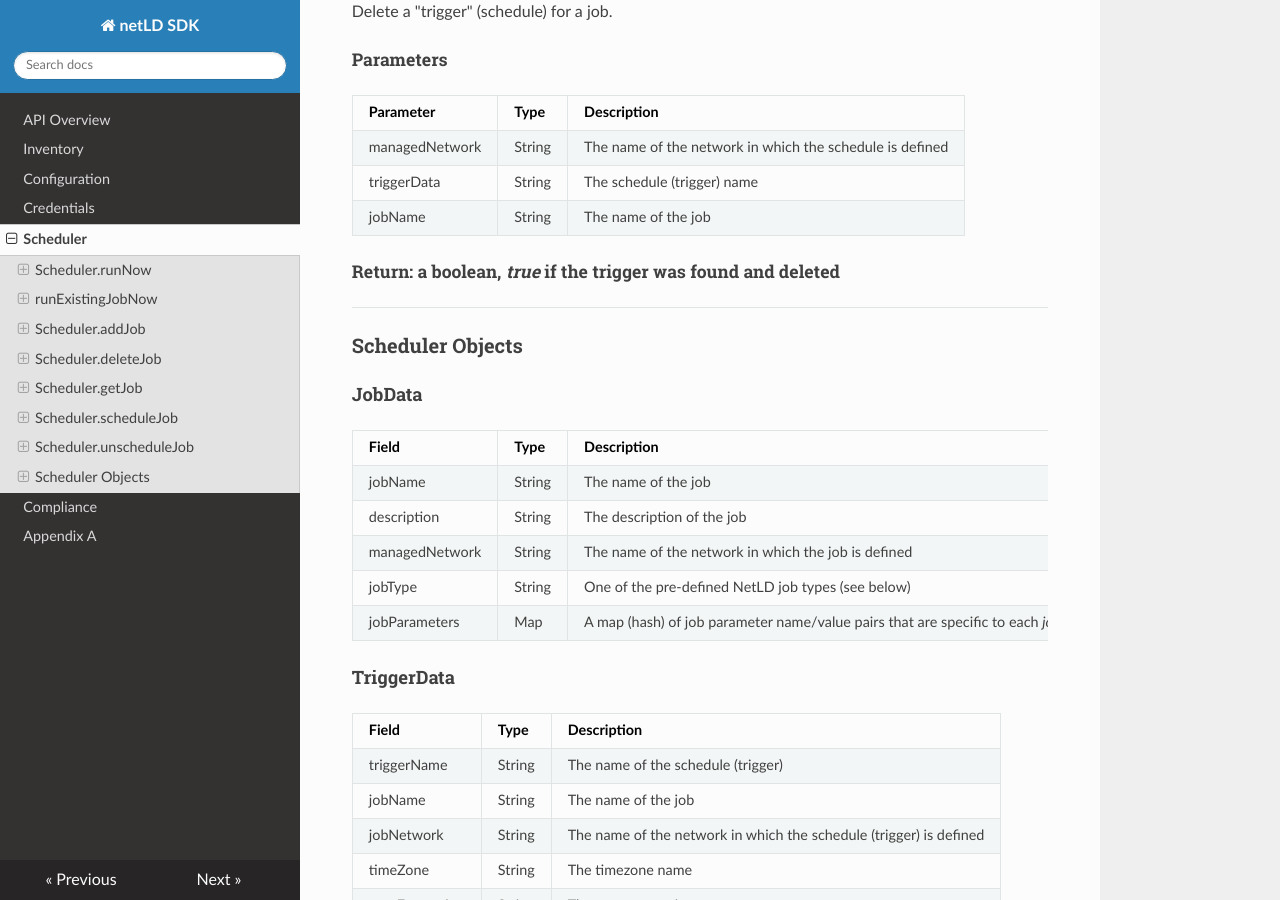
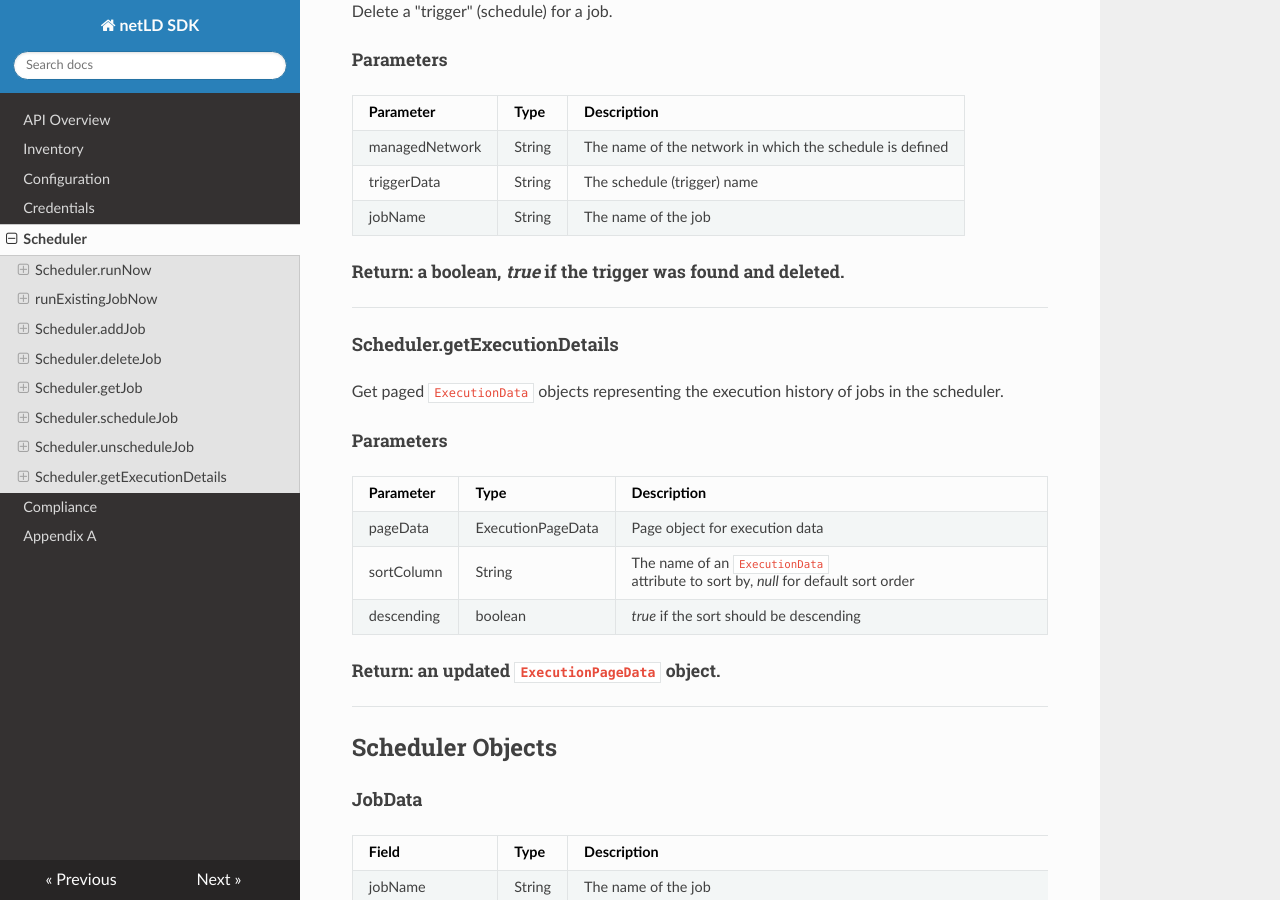
Before and after one commit to logicvein/NetLD-SDK, an MkDocs documentation site: the page built from docs/Scheduler.md, in a window 1280 px wide and 900 px high, scrolled down 2351 px. Built offline with MkDocs 1.6.1, drawn with Linux system fonts in a browser that asks for light colours; nearby versions of some CDN libraries; old or Windows-style settings are respelled for this version of MkDocs.

Commit message:
14.06 scheduler doc changes

```diff
--- a/docs/Scheduler.md
+++ b/docs/Scheduler.md
@@ -5,7 +5,7 @@
 The scheduler API provides access to job management, scheduling and execution.  Job types include tools, configuration backup, Smart Changes, and reports.
 
 #### Scheduler.runNow
-Execute a job defined by the specified [``JobData``](#jobdata).
+Execute a job defined by the specified ``JobData``.
 
 ##### Parameters
 | Parameter | Type    | Description |
@@ -90,11 +90,25 @@ Delete a "trigger" (schedule) for a job.
 | triggerData    | String | The schedule (trigger) name |
 | jobName        | String | The name of the job |
 
-##### Return: a boolean, *true* if the trigger was found and deleted
+##### Return: a boolean, *true* if the trigger was found and deleted.
 
 <hr>
 
-### Scheduler Objects
+#### Scheduler.getExecutionDetails
+Get paged ``ExecutionData`` objects representing the execution history of jobs in the scheduler.
+
+##### Parameters
+| Parameter | Type         | Description |
+| --------- | ------------ | ----------- |
+| pageData   | ExecutionPageData | Page object for execution data |
+| sortColumn | String | The name of an ``ExecutionData`` attribute to sort by, *null* for default sort order |
+| descending | boolean | *true* if the sort should be descending |
+
+##### Return: an updated ``ExecutionPageData`` object.
+
+<hr>
+
+## Scheduler Objects
 
 #### JobData
 | Field           | Type          | Description      |
```
